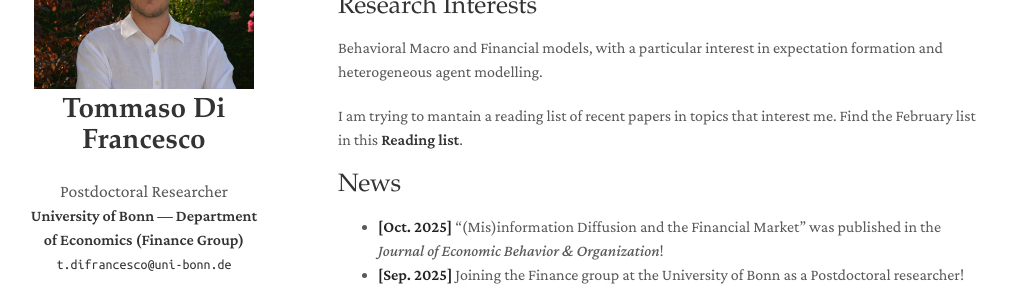
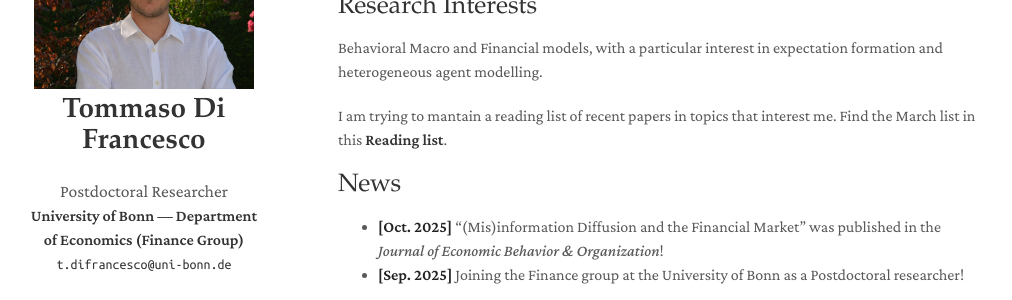
Before and after one commit to TommasoDF/TommasoDF.github.io, a Jekyll site: the page built from index.md, in a window 1280 px wide and 900 px high. Shown: the part 207-507 px from the top of the window, without its empty margins (132-1144 px from the left). Built offline with Jekyll 4.4.1, drawn with Linux system fonts in a browser that asks for light colours; a style sheet for code colours, icons or effects is not loaded.

Commit message:
new reading list

```diff
--- a/index.md
+++ b/index.md
@@ -10,7 +10,7 @@ I am a postdoctoral researcher in the Finance group of the Department of Economi
 
 Behavioral Macro and Financial models, with a particular interest in expectation formation and heterogeneous agent modelling.
 
-I am trying to mantain a reading list of recent papers in topics that interest me. Find the February list in this
+I am trying to mantain a reading list of recent papers in topics that interest me. Find the {{ site.time | date: "%B" }} list in this
 <a href="/reading.html"><autocolor>Reading list</autocolor></a>.
 
 ## News
```
